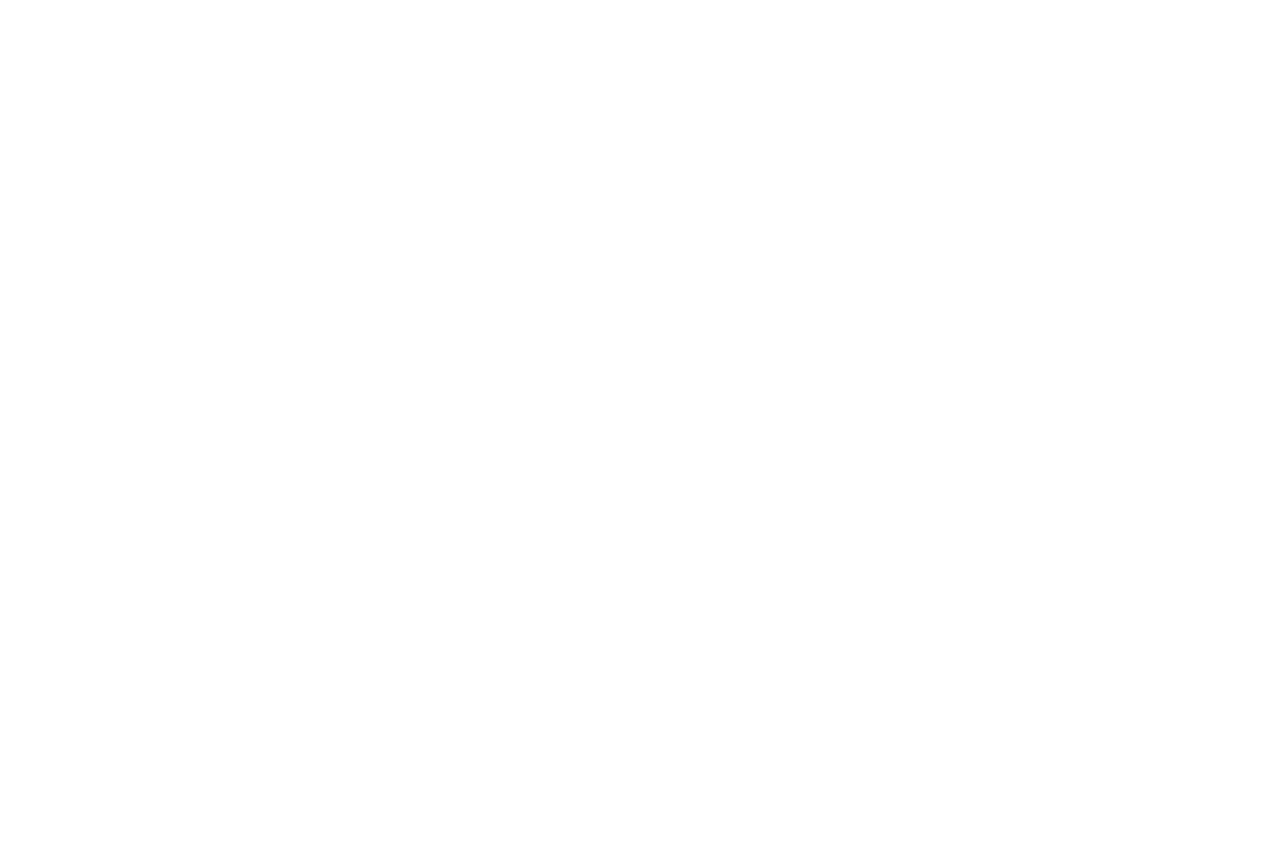
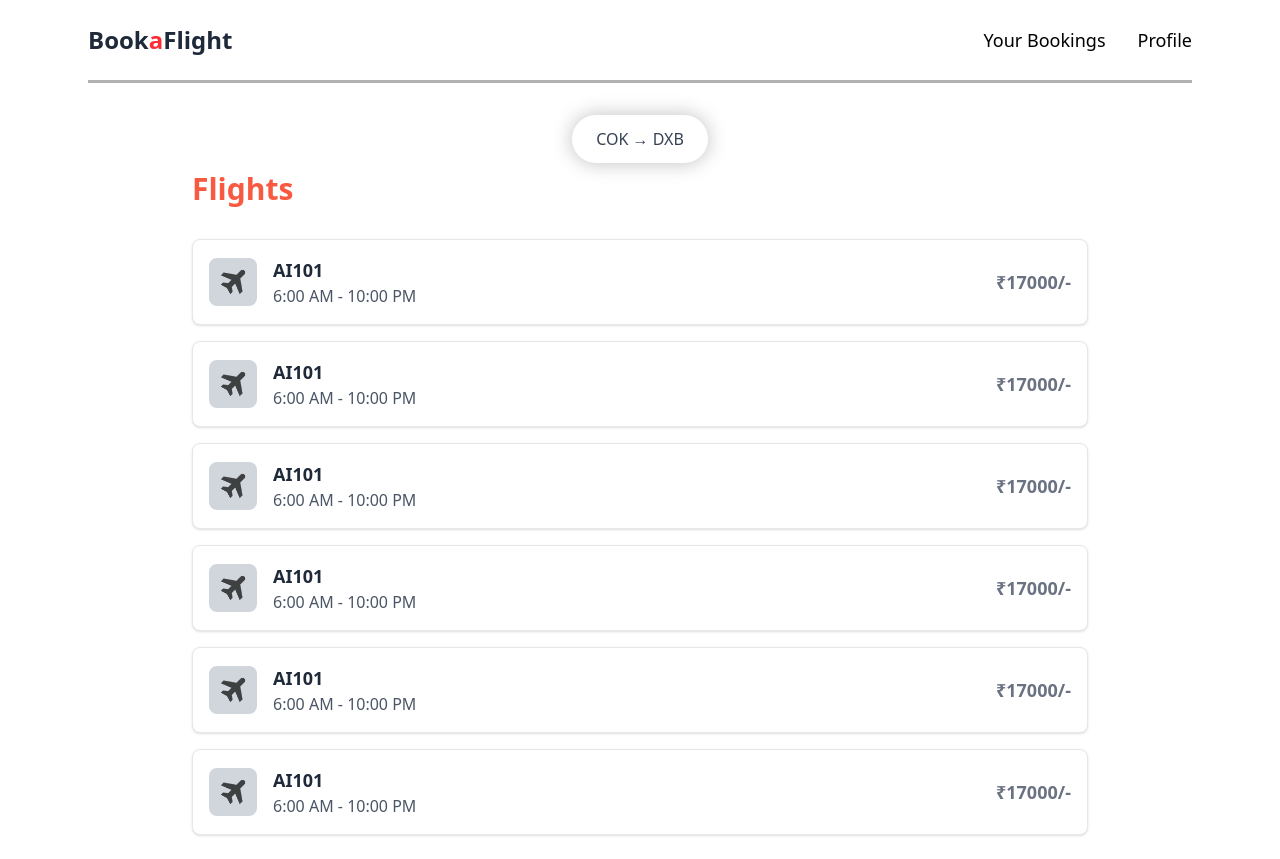
Before and after one commit to Philip-Skaria/BookaFlight, a React (Vite) app in the folder frontend/: page /flights in a window 1280 px wide. Before the commit this address had no page. Before the commit the page ends 800 px from the top, so only its background shows below. Built offline with nearby package versions, Linux system fonts and the light colour scheme.

Commit message:
flights page

```diff
--- a/frontend/src/App.jsx
+++ b/frontend/src/App.jsx
@@ -4,6 +4,7 @@
 import Login from './pages/Login'
 import Home from './pages/Home'
 import User from './pages/User'
+import Flights from './pages/Flights'
 
 export const App = () => {
   return (
@@ -14,6 +15,7 @@
         <Route path='/signup' element={<Signup/>}/>
         <Route path='/login' element={<Login/>}/>
         <Route path='/user' element={<User/>}/>
+        <Route path='/flights' element={<Flights/>}/>
       </Routes>
     </Router>
   </>
--- /dev/null
+++ b/frontend/src/components/FlightCard.jsx
@@ -0,0 +1,27 @@
+import React from 'react'
+
+const FlightCard = ({key, flightNumber, departure, arrival, price}) => {
+    return (
+        <div>
+            <a
+                key={key}
+                className="flex items-center justify-between p-4 bg-white rounded-lg shadow-sm border border-gray-200 hover:shadow-[0_0_10px_rgba(0,0,0,0.25)] transition-shadow hover:cursor-pointer"
+            >
+                <div className="flex items-center gap-4">
+                    <div className="w-12 h-12 bg-gray-300 rounded-lg flex items-center justify-center">
+                        <img src="./assets/flight.png" alt="" className='p-2 opacity-70' />
+                    </div>
+                    <div>
+                        <div className="text-lg font-semibold text-gray-800">{flightNumber}</div>
+                        <div className="text-gray-600">{departure} - {arrival}</div>
+                    </div>
+                </div>
+                <div className="text-lg font-semibold text-gray-500">
+                    ₹{price}/-
+                </div>
+            </a>
+        </div>
+    )
+}
+
+export default FlightCard
--- /dev/null
+++ b/frontend/src/pages/Flights.jsx
@@ -0,0 +1,47 @@
+import React from 'react';
+import FlightCard from '../components/FlightCard';
+
+const Flights = () => {
+    return (
+        <div className="max-w-6xl mx-auto p-6 font-poppins flex flex-col">
+            {/* Header */}
+            <div className="flex justify-between items-center mb-6">
+                <a href="/" className="text-2xl font-semibold text-gray-800">
+                    Book<span className="text-red-500">a</span>Flight
+                </a>
+                <div className="flex gap-8">
+                    <a href="/" className="text-black hover:text-gray-800 text-[18px]">Your Bookings</a>
+                    <a href="/user" className="text-black hover:text-gray-800 text-[18px]">Profile</a>
+                </div>
+            </div>
+
+            {/* Divider */}
+            <div className="border-t-3 border-black opacity-30 mb-8"></div>
+
+            {/* Route Badge */}
+            <div className="flex justify-center mb-2">
+                <div className="bg-white px-6 py-3 rounded-full text-gray-700 font-medium shadow-[0_0_20px_rgba(0,0,0,0.25)]">
+                    COK → DXB
+                </div>
+
+            </div>
+
+
+            <div className='w-4xl self-center'>
+                {/* Flights Title */}
+                <h2 className="text-3xl font-semibold mb-8" style={{ color: '#F85A41' }}>
+                    Flights
+                </h2>
+
+                {/* Flight List */}
+                <div className="space-y-4">
+                    {[...Array(6)].map((_, index) => (
+                        <FlightCard key={index} flightNumber={"AI101"} departure={"6:00 AM"} arrival={"10:00 PM"} price={17000} />
+                    ))}
+                </div>
+            </div>
+        </div>
+    );
+};
+
+export default Flights;
--- a/frontend/src/pages/Home.jsx
+++ b/frontend/src/pages/Home.jsx
@@ -1,18 +1,57 @@
 import React from 'react'
 import { Link } from 'react-router-dom'
-import {useState} from 'react'
+import {useState, useEffect} from 'react'
 import {useNavigate} from 'react-router-dom'
-// import {useEffect} from 'react'
 
 const Home = () => {
     const [from,setFrom]=useState('')
     const [to,setTo]=useState('')
     const [depart,setDepart]=useState('')
+    const [user, setUser] = useState(null)
+    const [isLoggedIn, setIsLoggedIn] = useState(false)
 
     const navigate=useNavigate()
 
+    useEffect(() => {
+        const token = localStorage.getItem('token');
+        if (!token) {
+            setIsLoggedIn(false);
+            return;
+        }
+
+        const fetchProfile = async () => {
+            try {
+                const res = await fetch('http://localhost:5000/api/auth/profile', {
+                    headers: {
+                        'Authorization': `Bearer ${token}`,
+                        'Content-Type': 'application/json',
+                    },
+                });
+
+                if (res.status === 401) {
+                    localStorage.removeItem('token');
+                    setIsLoggedIn(false);
+                    return;
+                }
+
+                const data = await res.json();
+                if (!res.ok) {
+                    throw new Error(data.message || 'Failed to fetch profile');
+                }
+
+                setUser(data.user);
+                setIsLoggedIn(true);
+            } catch (err) {
+                console.error('Profile fetch error:', err);
+                setIsLoggedIn(false);
+            }
+        };
+
+        fetchProfile();
+    }, []);
+
     const handleLoginClick=()=>{
-        navigate('/user')
+        navigate('/login')
     }
 
     const handleSignupClick = () => {
@@ -20,8 +59,13 @@
         navigate('/signup')
     }
 
+    const handleUserClick = () => {
+        navigate('/user');
+    }
+
     const handleSearchClick = () => {
         console.log("Flight search:", { from, to, depart })
+        navigate('/flights')
     }
 
 return (
@@ -39,6 +83,15 @@
                 Book<span className="text-red-500">a</span>Flight
                 </div>
                 <div className="text-[20px] font-normal">
+                    {isLoggedIn && user ? (
+                        <button
+                            onClick={handleUserClick}
+                            className="hover:bg-[#FF5F46]/50 px-3 py-1 rounded-xl transition-colors duration-300 hover:cursor-pointer"
+                        >
+                            {user.name || user.username || user.email}
+                        </button>
+                    ) : (
+                        <>
                             <button
                                 onClick={handleLoginClick}
                                 className="hover:bg-[#FF5F46]/50 px-3 py-1 rounded-xl mr-2 transition-colors duration-300 hover:cursor-pointer"
@@ -51,6 +104,8 @@
                             >
                                 Signup
                             </button>
+                        </>
+                    )}
                 </div>
             </div>
 
--- a/frontend/src/pages/Login.jsx
+++ b/frontend/src/pages/Login.jsx
@@ -32,7 +32,7 @@
             throw new Error(data.message||'Login Failed')
         }
         localStorage.setItem('token',data.token)
-        navigate('/user')
+        navigate('/flights')
         }
         catch(err){
             setError(err.message)
--- a/frontend/src/pages/Signup.jsx
+++ b/frontend/src/pages/Signup.jsx
@@ -28,7 +28,7 @@
 
       localStorage.setItem('token', data.token);
 
-      navigate('/user');
+      navigate('/flights');
     } catch (err) {
       setError(err.message);
     }
```
Also changed, not shown: frontend/public/assets/flight.png (added). Lines whose indentation alone changed are shown as unchanged.
